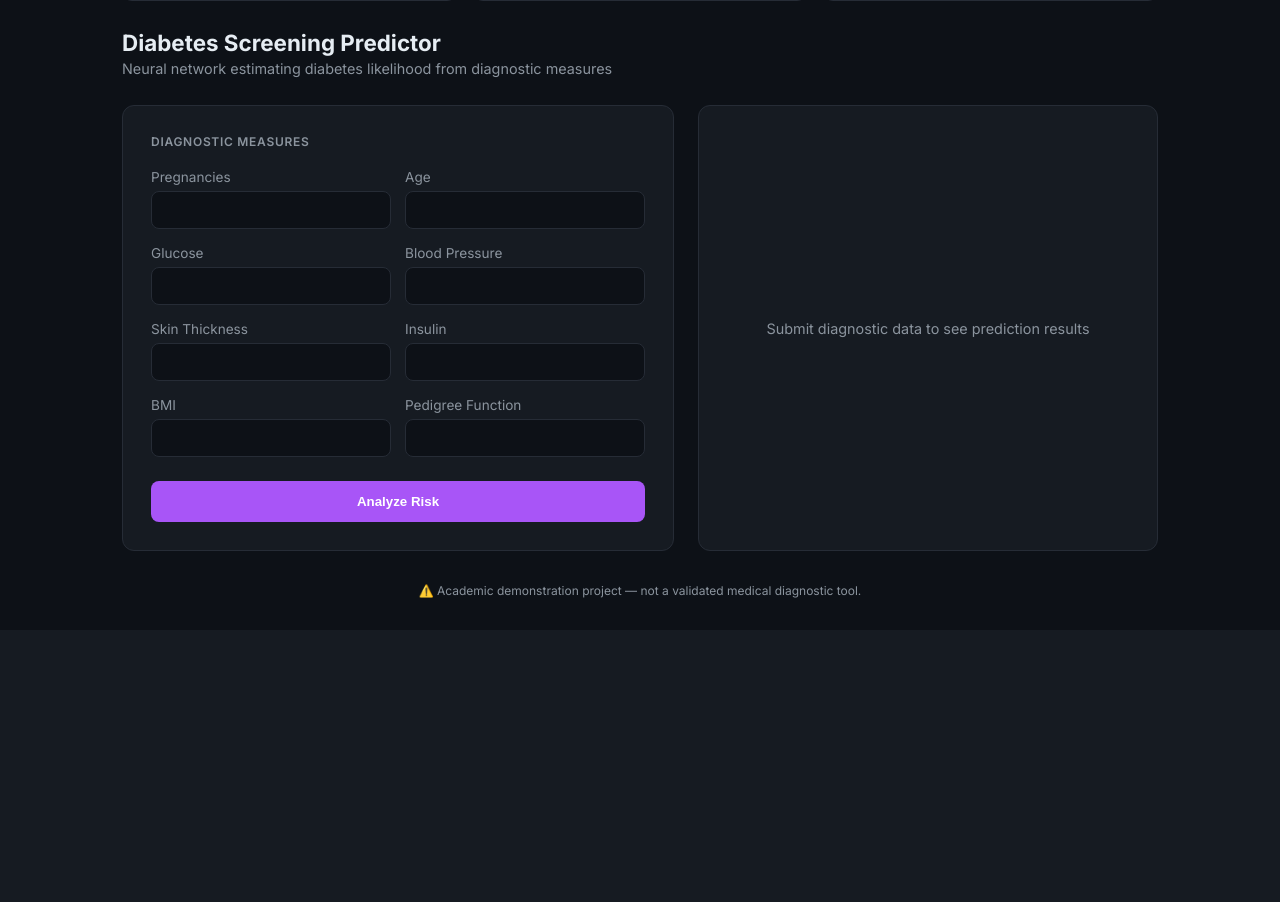
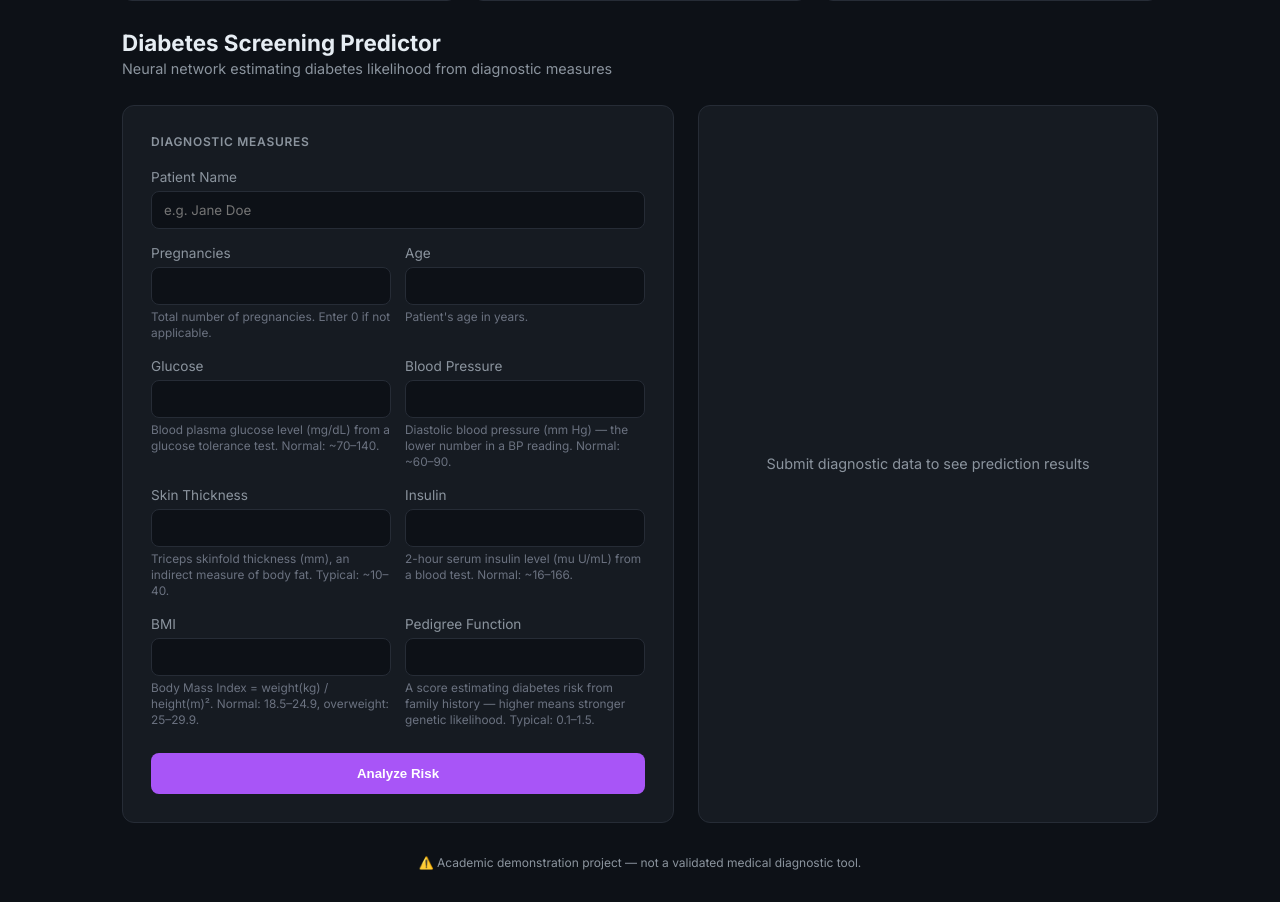
Before and after one commit to arrenita29/diabetes-risk-predictor, a Flask app: template templates/screening.html in a window 1280 px wide. Shown: the part 173-1075 px from the top of the page. Before the commit the page ends 771 px from the top, so only its background shows below. Run offline with Flask 3, Linux system fonts and the light colour scheme; the template is opened without the code that fills it, so the values that code supplies are empty.

Commit message:
Add patient name field and explanatory hints for all inputs

```diff
--- a/templates/screening.html
+++ b/templates/screening.html
@@ -33,6 +33,7 @@
   .field label { display:block; font-size:0.85em; color:var(--muted); margin-bottom:6px; }
   .field input { width:100%; background:#0d1117; border:1px solid var(--border); border-radius:8px; padding:10px 12px; color:var(--text); font-family:inherit; }
   .field input:focus { outline:none; border-color:var(--accent); }
+  .field-hint { font-size:0.74em; color:#6b7280; margin-top:5px; line-height:1.35; }
   .btn { width:100%; background:var(--accent); color:white; border:none; border-radius:8px; padding:13px; font-weight:600; cursor:pointer; margin-top:8px; }
   .btn:hover { background:#9333ea; }
   .result-panel { display:flex; flex-direction:column; justify-content:center; align-items:center; text-align:center; }
@@ -44,6 +45,7 @@
   .gauge { width:100%; height:8px; background:#21262d; border-radius:10px; margin-top:16px; overflow:hidden; }
   .gauge-fill { height:100%; border-radius:10px; }
   .disclaimer { font-size:0.75em; color:var(--muted); text-align:center; margin-top:32px; }
+  .name-field { margin-bottom:16px; }
 </style>
 </head>
 <body>
@@ -68,22 +70,63 @@
       <div class="panel">
         <div class="panel-label">Diagnostic Measures</div>
         <form method="POST">
+          <div class="field name-field">
+            <label>Patient Name</label>
+            <input type="text" name="patient_name" placeholder="e.g. Jane Doe" required>
+          </div>
+
           <div class="field-row">
-            <div class="field"><label>Pregnancies</label><input type="number" name="pregnancies" min="0" max="17" required></div>
-            <div class="field"><label>Age</label><input type="number" name="age" min="18" max="100" required></div>
+            <div class="field">
+              <label>Pregnancies</label>
+              <input type="number" name="pregnancies" min="0" max="17" required>
+              <div class="field-hint">Total number of pregnancies. Enter 0 if not applicable.</div>
+            </div>
+            <div class="field">
+              <label>Age</label>
+              <input type="number" name="age" min="18" max="100" required>
+              <div class="field-hint">Patient's age in years.</div>
+            </div>
           </div>
+
           <div class="field-row">
-            <div class="field"><label>Glucose</label><input type="number" name="glucose" min="0" max="200" required></div>
-            <div class="field"><label>Blood Pressure</label><input type="number" name="blood_pressure" min="0" max="140" required></div>
+            <div class="field">
+              <label>Glucose</label>
+              <input type="number" name="glucose" min="0" max="200" required>
+              <div class="field-hint">Blood plasma glucose level (mg/dL) from a glucose tolerance test. Normal: ~70–140.</div>
+            </div>
+            <div class="field">
+              <label>Blood Pressure</label>
+              <input type="number" name="blood_pressure" min="0" max="140" required>
+              <div class="field-hint">Diastolic blood pressure (mm Hg) — the lower number in a BP reading. Normal: ~60–90.</div>
+            </div>
           </div>
+
           <div class="field-row">
-            <div class="field"><label>Skin Thickness</label><input type="number" name="skin_thickness" min="0" max="100" required></div>
-            <div class="field"><label>Insulin</label><input type="number" name="insulin" min="0" max="900" required></div>
+            <div class="field">
+              <label>Skin Thickness</label>
+              <input type="number" name="skin_thickness" min="0" max="100" required>
+              <div class="field-hint">Triceps skinfold thickness (mm), an indirect measure of body fat. Typical: ~10–40.</div>
+            </div>
+            <div class="field">
+              <label>Insulin</label>
+              <input type="number" name="insulin" min="0" max="900" required>
+              <div class="field-hint">2-hour serum insulin level (mu U/mL) from a blood test. Normal: ~16–166.</div>
+            </div>
           </div>
+
           <div class="field-row">
-            <div class="field"><label>BMI</label><input type="number" step="0.1" name="bmi" min="0" max="70" required></div>
-            <div class="field"><label>Pedigree Function</label><input type="number" step="0.01" name="pedigree" min="0" max="2.5" required></div>
+            <div class="field">
+              <label>BMI</label>
+              <input type="number" step="0.1" name="bmi" min="0" max="70" required>
+              <div class="field-hint">Body Mass Index = weight(kg) / height(m)². Normal: 18.5–24.9, overweight: 25–29.9.</div>
+            </div>
+            <div class="field">
+              <label>Pedigree Function</label>
+              <input type="number" step="0.01" name="pedigree" min="0" max="2.5" required>
+              <div class="field-hint">A score estimating diabetes risk from family history — higher means stronger genetic likelihood. Typical: 0.1–1.5.</div>
+            </div>
           </div>
+
           <button class="btn" type="submit">Analyze Risk</button>
         </form>
       </div>
```
Also changed, not shown: templates/readmission.html (+36 -5 lines), templates/records.html (+9 -6 lines).
